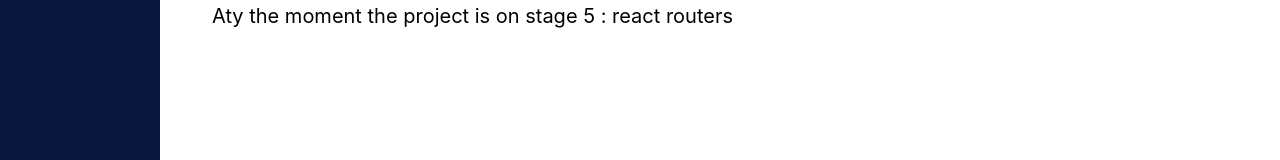
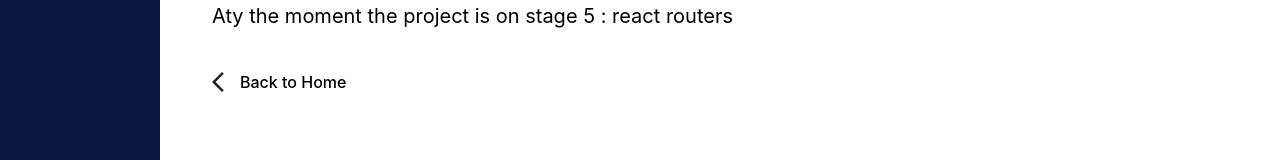
Before and after one commit to Amirparsa-g/React-Users-Panel, a React (Vite) app: page /about in a window 1280 px wide. Shown: the part 542-702 px from the top of the page. Built offline with nearby package versions, Linux system fonts and the light colour scheme; no server answers.

Commit message:
feat : added "back to" links for users page , not found page and about page

```diff
--- a/src/pages/AboutPage.tsx
+++ b/src/pages/AboutPage.tsx
@@ -1,4 +1,5 @@
 import { useEffect } from "react";
+import { Link } from "react-router-dom";
 
 const AboutPage = () => {
   useEffect(() => {
@@ -37,6 +38,23 @@ const AboutPage = () => {
       <p className="text-xl mt-2 mb-4">
         Aty the moment the project is on stage 5 : react routers
       </p>
+      <Link
+        to="/"
+        className="w-fit mt-12 mb-10 self-center sm:self-start sm:ml-4"
+      >
+        <span className="flex items-center gap-1 text-black font-medium hover:opacity-70 transition-opacity">
+          <svg
+            xmlns="http://www.w3.org/2000/svg"
+            height="24px"
+            viewBox="0 -960 960 960"
+            width="24px"
+            fill="#1f1f1f"
+          >
+            <path d="M400-80 0-480l400-400 71 71-329 329 329 329-71 71Z" />
+          </svg>
+          Back to Home
+        </span>
+      </Link>
     </div>
   );
 };
--- a/src/pages/NotFoundPage.tsx
+++ b/src/pages/NotFoundPage.tsx
@@ -12,15 +12,20 @@ const NotFoundPage = () => {
       <div className="flex justify-evenly items-center mt-30 ">
         <Link
           to="/"
-          className="bg-slate-100 border border-blue-400 p-2 hover:scale-105 transition-all ease-in-out duration-300 rounded-md"
+          className="w-fit mt-12 mb-10 self-center sm:self-start sm:ml-4"
         >
-          Home
-        </Link>
-        <Link
-          to="/users"
-          className="bg-slate-100 border border-blue-400 p-2 hover:scale-105 transition-all ease-in-out duration-300 rounded-md"
-        >
-          Users
+          <span className="flex items-center gap-1 text-black font-medium hover:opacity-70 transition-opacity">
+            <svg
+              xmlns="http://www.w3.org/2000/svg"
+              height="24px"
+              viewBox="0 -960 960 960"
+              width="24px"
+              fill="#1f1f1f"
+            >
+              <path d="M400-80 0-480l400-400 71 71-329 329 329 329-71 71Z" />
+            </svg>
+            Back to Home
+          </span>
         </Link>
       </div>
     </div>
--- a/src/pages/UsersPage.tsx
+++ b/src/pages/UsersPage.tsx
@@ -5,6 +5,7 @@ import type { User } from "../types/user";
 import Searchinput from "../components/Searchinput";
 import UserStats from "../components/UserStats";
 import { serverSearch } from "../services/userApi";
+import { Link } from "react-router-dom";
 type Filters = "active" | "inactive" | "all";
 const UsersPage = ({
   UsersList,
@@ -147,6 +148,21 @@ const UsersPage = ({
           all
         </button>
       </div>
+      <Link
+        to="/"
+        className="flex justify-center items-center mt-5 md:justify-start md:items-start"
+      >
+        <svg
+          xmlns="http://www.w3.org/2000/svg"
+          height="24px"
+          viewBox="0 -960 960 960"
+          width="24px"
+          fill="#1f1f1f"
+        >
+          <path d="M400-80 0-480l400-400 71 71-329 329 329 329-71 71Z" />
+        </svg>
+        <span className=" ml-4 text-black">Back to Home</span>
+      </Link>
       <UserStats
         allUsers={allUsers.length}
         Admins={Admins.length}
```
